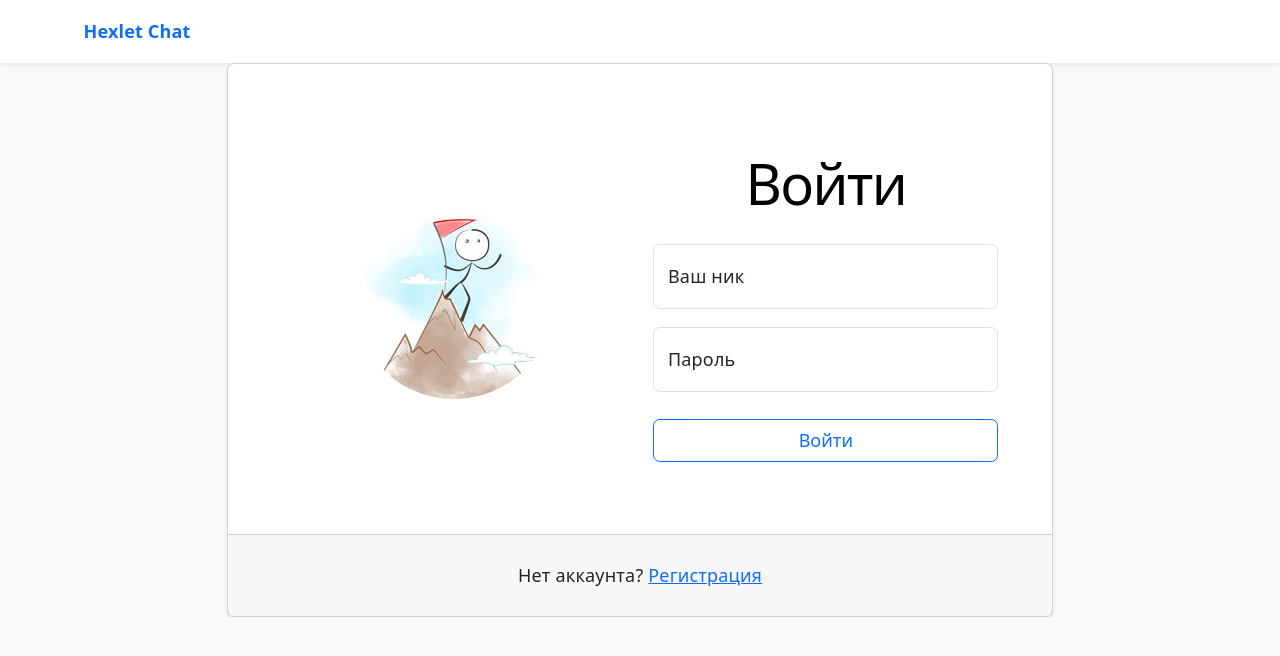
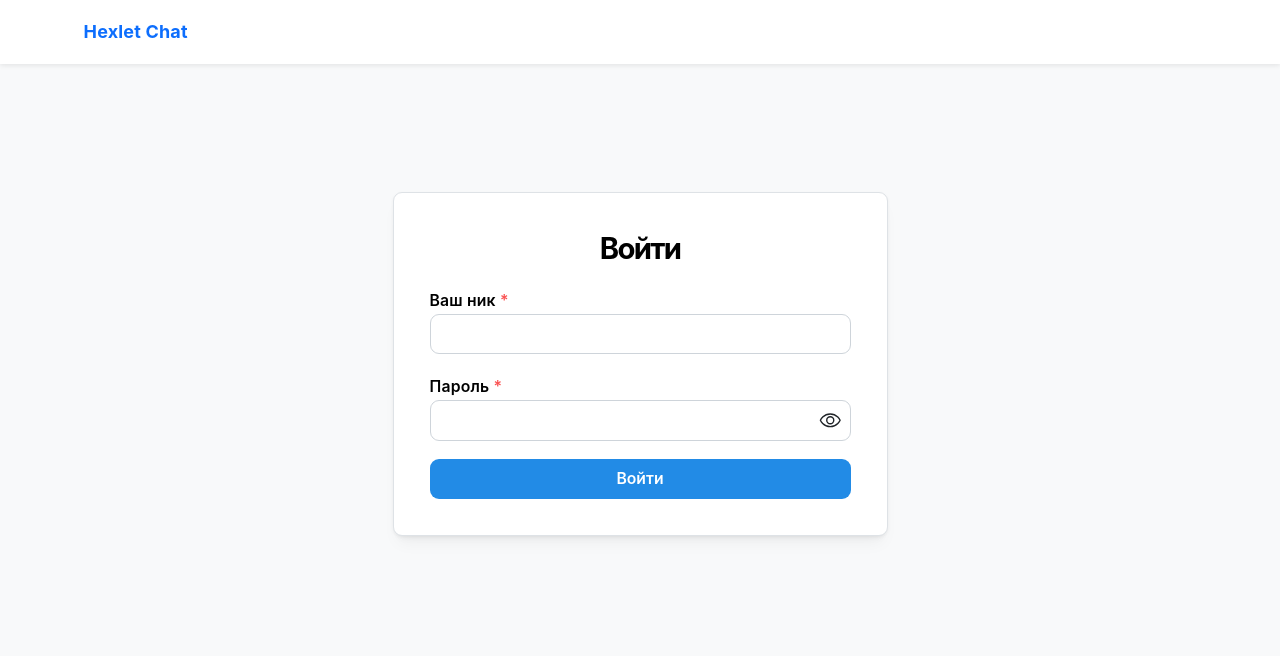
Before and after one commit to FredNo94/fullstack-javascript-project-12, a React (Vite) app: page /login in a window 1280 px wide. Shown: the top 656 px of the page. Built offline with nearby package versions, Linux system fonts and the light colour scheme; no server answers.

Commit message:
Change to mantine by step 3

```diff
--- a/src/components/LoginForm.jsx
+++ b/src/components/LoginForm.jsx
@@ -1,48 +1,38 @@
-import { useState } from "react";
-import { useDispatch } from "react-redux";
-import { useNavigate, Link } from "react-router-dom";
-import { Formik, Form, Field } from "formik";
-import * as yup from "yup";
-import Alert from "react-bootstrap/Alert";
-import Button from "react-bootstrap/Button";
-import { setAuth } from "../slices/authSlice";
-import authService from "../services/authService";
-import avatarImg from "../assets/avatar.jpg";
-
-const validationSchema = yup.object().shape({
-  username: yup.string().required("Обязательное поле"),
-  password: yup.string().required("Обязательное поле"),
-});
-
-const initialValues = {
-  username: "",
-  password: "",
-};
+import { useState } from 'react';
+import { Alert, Button, Paper, PasswordInput, Stack, TextInput, Title } from '@mantine/core';
+import { useForm } from '@mantine/form';
+import { useDispatch } from 'react-redux';
+import { useNavigate } from 'react-router-dom';
+import { setAuth } from '../slices/authSlice';
+import authService from '../services/authService';
 
 export default function LoginForm() {
   const dispatch = useDispatch();
   const navigate = useNavigate();
   const [authError, setAuthError] = useState(null);
+  const [isSubmitting, setSubmitting] = useState(false);
+  const form = useForm({
+    initialValues: { username: '', password: '' },
+    validate: {
+      username: (value) => (value.trim() ? null : 'Обязательное поле'),
+      password: (value) => (value ? null : 'Обязательное поле'),
+    },
+  });
 
-  const handleSubmit = async (values, { setSubmitting }) => {
+  const handleSubmit = async (values) => {
     setAuthError(null);
-
+    setSubmitting(true);
     try {
       const { token, username } = await authService.login(values);
       dispatch(setAuth({ token, username }));
-      navigate("/");
+      navigate('/');
     } catch (error) {
       if (!error.response) {
-        setAuthError(
-          "Не удалось подключиться к серверу. Запустите make start в корне проекта.",
-        );
-        return;
-      }
-
-      if (error.response.status === 401) {
-        setAuthError("Неверные имя пользователя или пароль");
+        setAuthError('Не удалось подключиться к серверу. Попробуйте ещё раз.');
+      } else if (error.response.status === 401) {
+        setAuthError('Неверные имя пользователя или пароль');
       } else {
-        setAuthError("Ошибка сервера");
+        setAuthError('Ошибка сервера');
       }
     } finally {
       setSubmitting(false);
@@ -50,91 +40,29 @@ export default function LoginForm() {
   };
 
   return (
-    <Formik
-      noValidate
-      initialValues={initialValues}
-      validationSchema={validationSchema}
-      onSubmit={handleSubmit}
-    >
-      {({ isSubmitting }) => (
-          <div className="card shadow-sm">
-            <div className="card-body row p-5">
-              <div className="col-12 col-md-6 d-flex align-items-center justify-content-center">
-                <img
-                  src={avatarImg}
-                  className="rounded-circle"
-                  alt="Войти"
-                />
-              </div>
-              <Form className="col-12 col-md-6 mt-3 mt-md-0">
-                <h1 className="text-center mb-4">Войти</h1>
-                {authError && (
-                  <Alert
-                    variant="danger"
-                    dismissible
-                    onClose={() => setAuthError(null)}
-                  >
-                    {authError}
-                  </Alert>
-                )}
-                <div className="form-floating mb-3">
-                  <Field name="username">
-                    {({ field, meta }) => (
-                      <>
-                        <input
-                          {...field}
-                          autoComplete="username"
-                          id="username"
-                          type="text"
-                          className={`form-control${meta.touched && meta.error ? " is-invalid" : ""}`}
-                          placeholder="Ваш ник"
-                        />
-                        {meta.touched && meta.error && (
-                          <div className="invalid-feedback">{meta.error}</div>
-                        )}
-                      </>
-                    )}
-                  </Field>
-                  <label htmlFor="username">Ваш ник</label>
-                </div>
-                <div className="form-floating mb-4">
-                  <Field name="password">
-                    {({ field, meta }) => (
-                      <>
-                        <input
-                          {...field}
-                          id="password"
-                          type="password"
-                          className={`form-control${meta.touched && meta.error ? " is-invalid" : ""}`}
-                          placeholder="Ваш пароль"
-                        />
-                        {meta.touched && meta.error && (
-                          <div className="invalid-feedback">{meta.error}</div>
-                        )}
-                      </>
-                    )}
-                  </Field>
-                  <label htmlFor="password">
-                    Пароль
-                  </label>
-                </div>
-                <Button
-                  type="submit"
-                  variant="outline-primary"
-                  disabled={isSubmitting}
-                  className="w-100 mb-3"
-                >
-                  Войти
-                </Button>
-              </Form>
-            </div>
-            <div className="card-footer p-4">
-              <div className="text-center">
-                <span>Нет аккаунта?</span> <Link to="/signup">Регистрация</Link>
-              </div>
-            </div>
-          </div>
-      )}
-    </Formik>
+    <Paper withBorder shadow="sm" radius="md" p="xl" w="100%" maw={440}>
+      <form onSubmit={form.onSubmit(handleSubmit)} noValidate>
+        <Stack>
+          <Title order={1} size="h2" ta="center">Войти</Title>
+          {authError && <Alert color="red" role="alert">{authError}</Alert>}
+          <TextInput
+            label="Ваш ник"
+            name="username"
+            autoComplete="username"
+            required
+            {...form.getInputProps('username')}
+          />
+          <PasswordInput
+            label="Пароль"
+            name="password"
+            autoComplete="current-password"
+            visibilityToggleButtonProps={{ 'aria-label': 'Показать или скрыть пароль' }}
+            required
+            {...form.getInputProps('password')}
+          />
+          <Button type="submit" loading={isSubmitting} fullWidth>Войти</Button>
+        </Stack>
+      </form>
+    </Paper>
   );
 }
--- a/src/init.jsx
+++ b/src/init.jsx
@@ -1,8 +1,10 @@
 import React from 'react';
+import { MantineProvider } from '@mantine/core';
 import { Provider } from 'react-redux';
 import { createBrowserRouter, RouterProvider } from 'react-router-dom';
 import 'bootstrap/dist/css/bootstrap.min.css';
 import './index.css';
+import '@mantine/core/styles.css';
 import App from './App.jsx';
 import HomePage from './pages/HomePage';
 import LoginPage from './pages/LoginPage';
@@ -33,7 +35,9 @@ const init = async (socket) => {
     <React.StrictMode>
       <SocketContext.Provider value={socket}>
         <Provider store={store}>
-          <RouterProvider router={router} />
+          <MantineProvider forceColorScheme="light">
+            <RouterProvider router={router} />
+          </MantineProvider>
         </Provider>
       </SocketContext.Provider>
     </React.StrictMode>
--- a/src/pages/LoginPage.jsx
+++ b/src/pages/LoginPage.jsx
@@ -1,4 +1,5 @@
 import { Navigate } from 'react-router-dom';
+import { Center } from '@mantine/core';
 import { useSelector } from 'react-redux';
 import LoginForm from '../components/LoginForm';
 import { selectIsAuthenticated } from '../slices/authSlice';
@@ -11,12 +12,8 @@ export default function LoginPage() {
   }
 
   return (
-    <div className="container-fluid h-100">
-      <div className="row justify-content-center align-content-center h-100">
-        <div className="col-12 col-md-8 col-xxl-6">
-          <LoginForm />
-        </div>
-      </div>
-    </div>
+    <Center p="md" mih="75vh">
+      <LoginForm />
+    </Center>
   );
 }
--- a/src/pages/NotFoundPage.jsx
+++ b/src/pages/NotFoundPage.jsx
@@ -1,10 +1,11 @@
 import { Link } from 'react-router-dom';
+import { Anchor, Stack, Title } from '@mantine/core';
 
 export default function NotFoundPage() {
   return (
-    <div>
-      <h1>404 - Страница не найдена</h1>
-      <Link to="/">Вернуться на главную</Link>
-    </div>
+    <Stack align="center" p="xl">
+      <Title order={1}>404 — Страница не найдена</Title>
+      <Anchor component={Link} to="/">Вернуться на главную</Anchor>
+    </Stack>
   );
 }
```
Also changed, not shown: package.json (+4 -4 lines), 1 other file (tests, documents, lock files or other folders).
